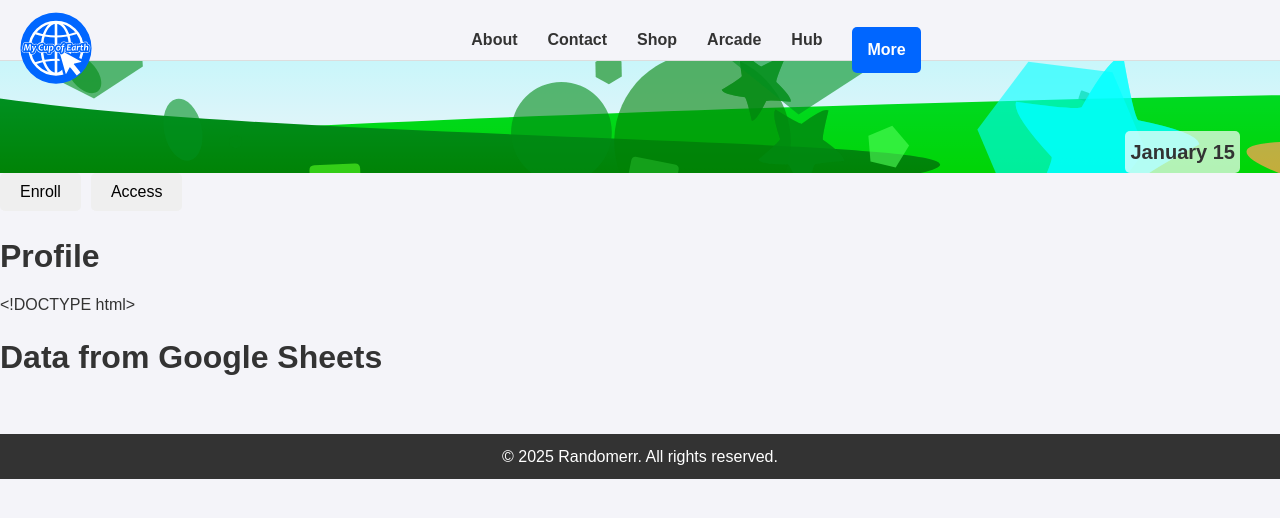
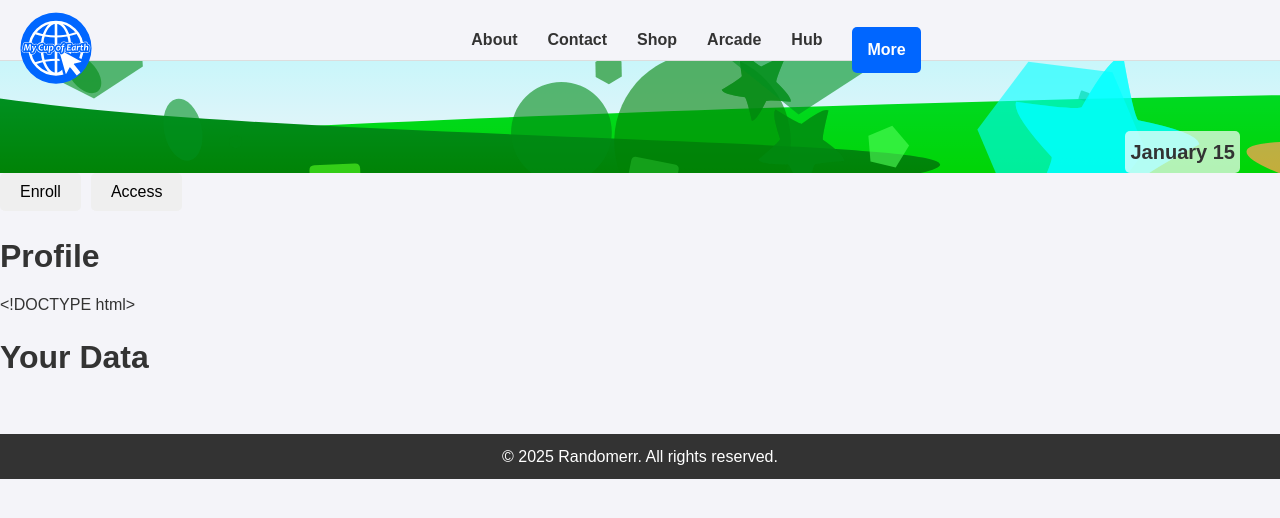
Before and after one commit to m-cochran/Randomerr, a Jekyll site: the page built from pagetest.md, in a window 1280 px wide. Shown: the top 518 px of the page. Built offline with Jekyll 4.4.1, drawn with Linux system fonts in a browser that asks for light colours; some of the changed lines change nothing that is shown.

Commit message:
Update pagetest.md

```diff
--- a/pagetest.md
+++ b/pagetest.md
@@ -6,13 +6,12 @@
 
 # Profile
 
-
 <!DOCTYPE html>
 <html lang="en">
 <head>
   <meta charset="UTF-8">
   <meta name="viewport" content="width=device-width, initial-scale=1.0">
-  <title>Google Sheets Data</title>
+  <title>Filtered Data</title>
   <style>
     table {
       width: 100%;
@@ -27,7 +26,7 @@
 </head>
 <body>
 
-  <h1>Data from Google Sheets</h1>
+  <h1>Your Data</h1>
 
   <table id="dataTable">
     <thead>
@@ -40,38 +39,41 @@
     </tbody>
   </table>
 
-<script>
-fetch('https://script.google.com/macros/s/AKfycbyxzc7lWjQR1hNiGWzvLXmU-JCp1d12S2oPHYEvGKqepQtsVkZS8-iqrAU_6voSjoWl/exec') // Replace with your web app URL
-  .then(response => response.json())
-  .then(data => {
-    if (!data.length) {
-      alert('You are not logged in or no data is available for your account.');
-      return;
-    }
+  <script>
+    // Fetch data from the Google Apps Script web app URL
+    fetch('https://script.google.com/macros/s/AKfycbxfTMl4xJbyC8dyeXWufmvghXLojnNCkHOyiegsUGb0UtKxQAwFZkr1vgTHfU2JjeZyHg/exec') // Replace with your web app URL
+      .then(response => response.json())
+      .then(data => {
+        if (data.length === 0) {
+          document.body.innerHTML = '<h1>No data available for your account.</h1>';
+          return;
+        }
 
-    const headers = Object.keys(data[0]);
+        // Get the column headers from the first object
+        const headers = Object.keys(data[0]);
 
-    const headerRow = document.querySelector('thead tr');
-    headers.forEach(header => {
-      const th = document.createElement('th');
-      th.textContent = header;
-      headerRow.appendChild(th);
-    });
+        // Insert headers into the table
+        const headerRow = document.querySelector('thead tr');
+        headers.forEach(header => {
+          const th = document.createElement('th');
+          th.textContent = header;
+          headerRow.appendChild(th);
+        });
 
-    const tbody = document.querySelector('tbody');
-    data.forEach(row => {
-      const tr = document.createElement('tr');
-      headers.forEach(header => {
-        const td = document.createElement('td');
-        td.textContent = row[header];
-        tr.appendChild(td);
-      });
-      tbody.appendChild(tr);
-    });
-  })
-  .catch(error => console.error('Error fetching data:', error));
-</script>
-
+        // Insert data rows into the table
+        const tbody = document.querySelector('tbody');
+        data.forEach(row => {
+          const tr = document.createElement('tr');
+          headers.forEach(header => {
+            const td = document.createElement('td');
+            td.textContent = row[header];
+            tr.appendChild(td);
+          });
+          tbody.appendChild(tr);
+        });
+      })
+      .catch(error => console.error('Error fetching data:', error));
+  </script>
 
 </body>
 </html>
```
